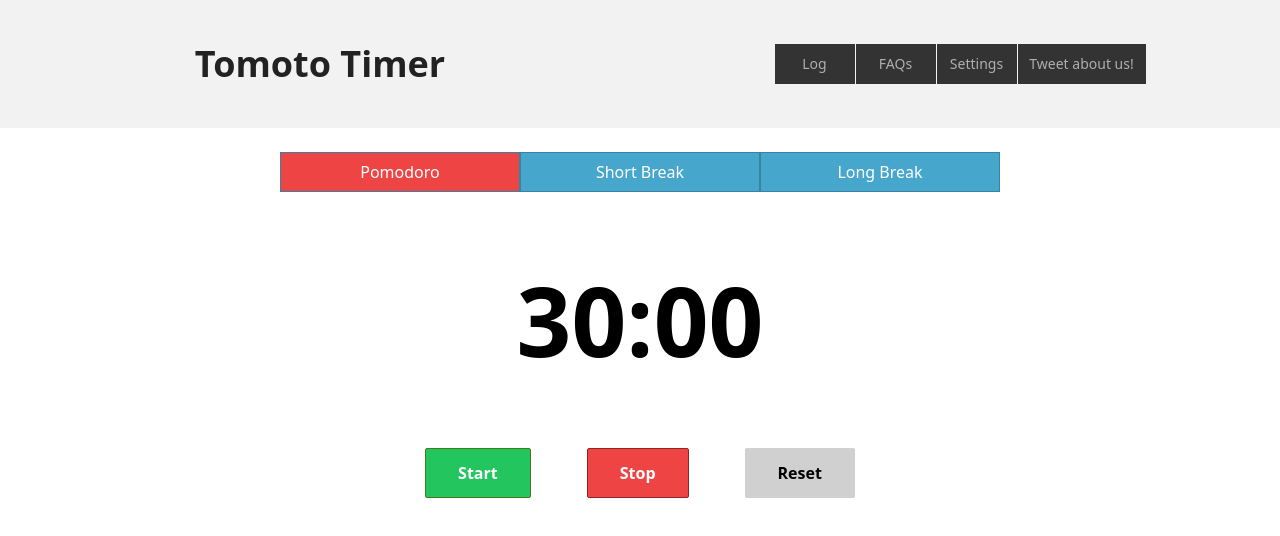
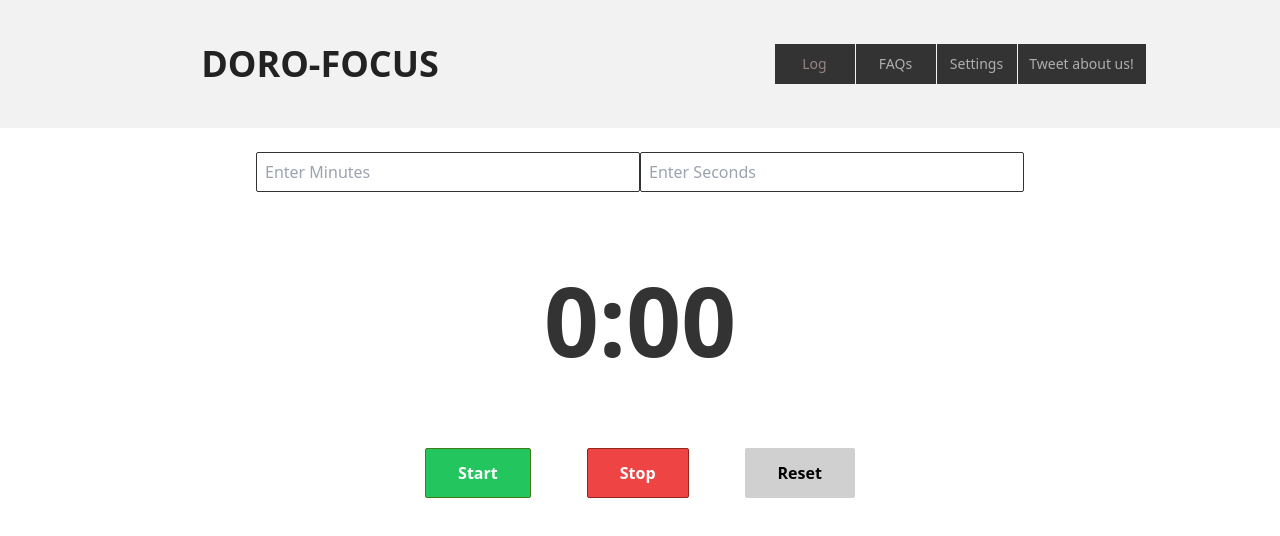
Before and after one commit to Danny4life/pomodoro, a React app: page / in a window 1280 px wide. Shown: the top 536 px of the page. Built offline with nearby package versions, Linux system fonts and the light colour scheme; the HTML template or start-up script is replaced by a standard one.

Commit message:
add minutes and seconds to timer

```diff
--- a/src/App.jsx
+++ b/src/App.jsx
@@ -1,11 +1,13 @@
-import Home from "./page/homepage/Home"
+//import Home from "./page/homepage/Home"
+import StopTimer from "./page/timer/StopTimer"
 
 function App() {
 
 
   return (
     <div className="App">
-      <Home />
+      {/* <Home /> */}
+      <StopTimer />
     </div>
   )
 }
--- a/src/page/homepage/Home.jsx
+++ b/src/page/homepage/Home.jsx
@@ -38,7 +38,7 @@ const Home = () => {
                 <ul className="flex justify-center items-center pt-6">
                     <li><button
                      className={`w-60 h-10 border border-[#3784A1] text-white text-base hover:bg-[#3784A1]
-                     ${(changeButton1 === true) ? "bg-[#3784A1]" : "bg-red-500"}`}
+                     ${(changeButton1 === true) ? "bg-[#3784A1]" : "bg-[#47A6CC]"}`}
                      onClick={handleClickOne}
                      >
                         Pomodoro
--- /dev/null
+++ b/src/page/timer/StopTimer.jsx
@@ -0,0 +1,122 @@
+import React, { Component } from 'react';
+
+class StopTimer extends Component {
+  constructor(props) {
+    super(props);
+    this.state = {
+      minutes: 0,
+      seconds: 0,
+    };
+  }
+
+  handleStart = () => {
+    this.interval = setInterval(() => {
+      const { seconds, minutes } = this.state;
+
+      if (seconds > 0) {
+        this.setState(({ seconds }) => ({
+          seconds: seconds - 1,
+        }));
+      }
+      if (seconds === 0) {
+        if (minutes === 0) {
+          clearInterval(this.interval);
+        } else {
+          this.setState(({ minutes }) => ({
+            minutes: minutes - 1,
+            seconds: 59,
+          }));
+        }
+      }
+    }, 1000);
+  };
+
+  handleStop = () => {
+    clearInterval(this.interval);
+  };
+
+  handleReset = () => {
+    this.setState({
+      minutes: 0,
+      seconds: 0,
+    });
+  }
+
+  handleMinuteChange = (e) => {
+    this.setState({ minutes: e.target.value });
+  };
+
+  handleSecondChange = (e) => {
+    this.setState({ seconds: e.target.value });
+  };
+
+  render() {
+    const { minutes, seconds } = this.state;
+
+    return (
+      <div>
+        <nav>
+            <header className='bg-[#F2F2F2] w-full h-32 flex'>
+                <section  className="flex-1 flex justify-center items-center">
+                    <h1 className="text-4xl font-semibold text-[#222222]">DORO-FOCUS</h1>
+                </section>
+                <section className="flex-1 flex justify-center items-center">
+                     <div className="flex gap-px text-sm">
+                         {/* USE ICONS AND SOUND TO TIMER */}
+                        <button className="w-20 h-10 bg-[#333333] hover:bg-[#222222] text-[#968585]">Log</button>
+                        <button className="w-20 h-10 bg-[#333333] hover:bg-[#222222] text-[#AFAFAF]">FAQs</button>
+                        <button className="w-20 h-10 bg-[#333333] hover:bg-[#222222] text-[#AFAFAF]">Settings</button>
+                        <button className="w-32 h-10 bg-[#333333] hover:bg-[#222222] text-[#AFAFAF]">Tweet about us!</button>
+                    </div>
+                </section>
+
+            </header>
+        </nav>
+        <div className="flex justify-center items-center pt-6">
+          <input
+            className='py-2 px-2 h-10 w-96 border border-[#333333] rounded-sm'
+            type="number"
+            placeholder="Enter Minutes"
+            onChange={this.handleMinuteChange}
+          />
+          <input
+          className='py-2 px-2 h-10 w-96 border border-[#333333] rounded-sm'
+            type="number"
+            placeholder="Enter Seconds"
+            onChange={this.handleSecondChange}
+          />
+        </div>
+
+        <div className="text-center pt-20 text-8xl font-bold text-[#333333]">
+          {minutes}:{seconds < 10 ? `0${seconds}` : seconds}
+        </div>
+
+        <div className="flex justify-center items-center pt-20 space-x-14">
+          <button
+            className="py-3 px-8 bg-green-500 hover:bg-green-900
+              text-white border border-[#457A1A] rounded-sm font-bold"
+            onClick={this.handleStart}
+            >
+            Start
+            </button>
+          <button
+          className="py-3 px-8 bg-red-500 hover:bg-red-900
+          text-white border border-[#97251E] rounded-sm font-bold"
+          onClick={this.handleStop}
+          >
+            Stop
+          </button>
+          <button
+             className="py-3 px-8 bg-[#D0D0D0] hover:bg-[#D0D0D0]
+             border border-[#D0D0D0] rounded-sm font-bold"
+            onClick={this.handleReset}
+          >
+            Reset
+         </button>
+        </div>
+      </div>
+    );
+  }
+}
+
+export default StopTimer;
```
